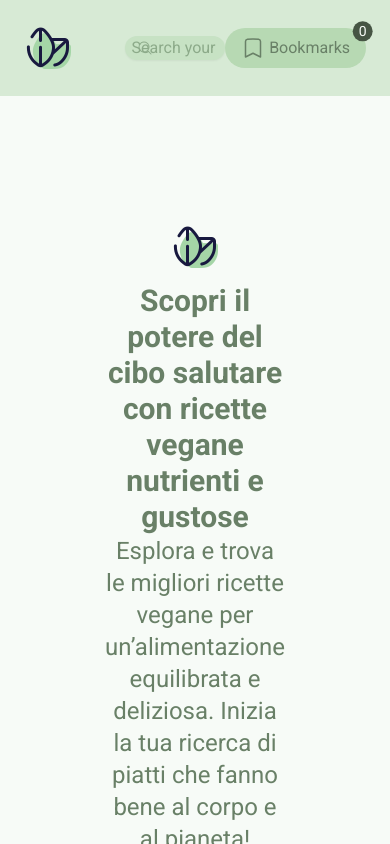
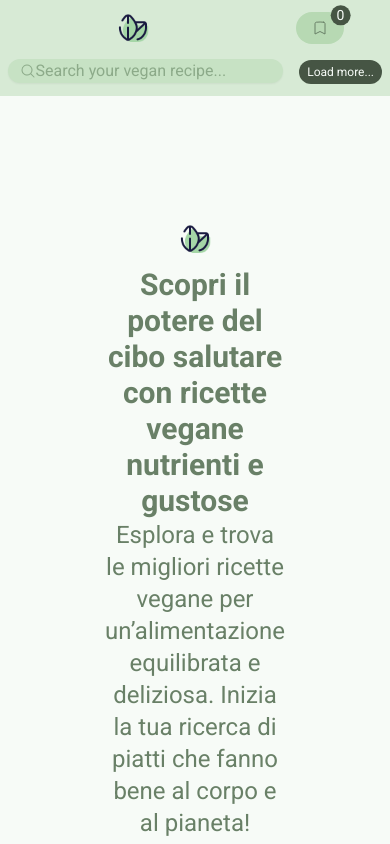
Before and after one commit to Pgalli992/s2i_react, a React (Vite) app: page / in a window 390 px wide. Built offline with nearby package versions, Linux system fonts and the light colour scheme.

Commit message:
start working to make app responsive

```diff
--- a/src/features/search/searchSlice.js
+++ b/src/features/search/searchSlice.js
@@ -11,14 +11,18 @@ const initialState = {
 export const searchSlice = createSlice({
   name: "searchedRecipe",
   initialState,
-  reducers: {},
+  reducers: {
+    clearRecipes: (state) => {
+      state.recipes = [];
+    },
+  },
   extraReducers: (builder) =>
     builder
       .addCase(fetchRecipesByQuery.pending, (state) => {
         state.status = "loading";
       })
       .addCase(fetchRecipesByQuery.fulfilled, (state, action) => {
-        state.recipes = action.payload.results;
+        state.recipes = [...state.recipes, ...action.payload.results];
         state.status = "idle";
       })
       .addCase(fetchRecipesByQuery.rejected, (state, action) => {
@@ -27,4 +31,6 @@ export const searchSlice = createSlice({
       }),
 });
 
+export const { clearRecipes } = searchSlice.actions;
+
 export default searchSlice.reducer;
--- a/src/services/apiRecipes.js
+++ b/src/services/apiRecipes.js
@@ -1,30 +1,35 @@
 import { createAsyncThunk } from "@reduxjs/toolkit";
 
-const API_KEYS = "f8d2d348135f45feb07327844d99dc9c";
+// const API_KEYS = "f8d2d348135f45feb07327844d99dc9c";
+const API_KEYS = "9359ad664d9947bdb4d83783fc50a5f2";
 const API_URL = "https://api.spoonacular.com/recipes/";
 const dietType = "vegan";
-const numOfResults = 100;
+const numOfResults = 10;
 
 const TIME_OUT = 1000;
 
-export const fetchRecipesByQuery = createAsyncThunk(
-  "recipes/fetchRecipesByQuery",
-  async function (searchQuery) {
+async function fetchWithTimeout(url) {
   const timeout = new Promise((_, reject) =>
     setTimeout(() => reject(new Error("Request timed out")), TIME_OUT),
   );
 
-    const fetchData = fetch(
-      `${API_URL}complexSearch?apiKey=${API_KEYS}&diet=${dietType}&addRecipeInformation=true&query=${searchQuery}&number=${numOfResults}`,
-    );
+  const fetchData = fetch(url);
 
-    try {
   const res = await Promise.race([fetchData, timeout]);
 
   if (!res.ok) throw new Error("Impossible to fetch data");
 
   const data = await res.json();
   return data;
+}
+
+export const fetchRecipesByQuery = createAsyncThunk(
+  "recipes/fetchRecipesByQuery",
+  async function ({ searchQuery, resultsAlreadyFetched = 0 }) {
+    const url = `${API_URL}complexSearch?apiKey=${API_KEYS}&diet=${dietType}&addRecipeInformation=true&query=${searchQuery}&number=${numOfResults}&offset=${resultsAlreadyFetched}`;
+
+    try {
+      return await fetchWithTimeout(url);
     } catch (error) {
       throw new Error(error.message || "Failed to fetch recipes");
     }
@@ -34,10 +39,11 @@ export const fetchRecipesByQuery = createAsyncThunk(
 export const fetchRecipeById = createAsyncThunk(
   "recipes/fetchRecipeById",
   async function (id) {
-    const res = await fetch(`${API_URL}${id}/information?apiKey=${API_KEYS}`);
-    if (!res.ok) throw Error("Failed getting recipe details");
-
-    const data = await res.json();
-    return data;
+    const url = `${API_URL}${id}/information?apiKey=${API_KEYS}`;
+    try {
+      return await fetchWithTimeout(url);
+    } catch (error) {
+      throw new Error(error.message || "Failed getting recipe details");
+    }
   },
 );
--- a/src/ui/Bookmarks.jsx
+++ b/src/ui/Bookmarks.jsx
@@ -1,4 +1,4 @@
-import { useState } from "react";
+import { useState, useRef, useEffect } from "react";
 import Badge from "./Badge";
 import { HiOutlineBookmark } from "react-icons/hi2";
 import { useDispatch, useSelector } from "react-redux";
@@ -11,6 +11,20 @@ function Bookmarks() {
 
   const dispatch = useDispatch();
 
+  const ref = useRef(null);
+
+  useEffect(() => {
+    function handleClickOutside(event) {
+      if (ref.current && !ref.current.contains(event.target)) {
+        setIsOpen(false);
+      }
+    }
+    document.addEventListener("mousedown", handleClickOutside);
+    return () => {
+      document.removeEventListener("mousedown", handleClickOutside);
+    };
+  }, []);
+
   function handleClick() {
     setIsOpen((open) => !open);
   }
@@ -18,15 +32,18 @@ function Bookmarks() {
   return (
     <>
       <button
-        className="align-end relative flex w-auto items-center justify-center gap-1 justify-self-end rounded-full bg-primary-500 px-4 py-2 duration-150 hover:bg-primary-700 hover:text-primary-200"
+        className="align-end relative flex w-auto items-center justify-center gap-1 justify-self-center rounded-full bg-primary-500 px-4 py-2 duration-150 hover:bg-primary-700 hover:text-primary-200 sm:justify-self-end"
         onClick={() => handleClick()}
       >
-        <HiOutlineBookmark className="text-2xl" />
-        <span>Bookmarks</span>
+        <HiOutlineBookmark className="text-md sm:text-2xl" />
+        <span className="hidden sm:inline">Bookmarks</span>
         <Badge numOfFavorites={bookmarks.length} />
       </button>
       {isOpen && (
-        <div className="min-1/3 absolute right-6 top-20 flex max-h-[70vh] w-1/4 items-center overflow-y-auto overflow-x-hidden rounded-3xl border-2 border-primary-700 bg-primary-100 py-4 pr-2 text-start shadow-2xl">
+        <div
+          ref={ref}
+          className="min-1/3 absolute right-6 top-20 flex max-h-[70vh] w-1/4 items-center overflow-y-auto overflow-x-hidden rounded-3xl border-2 border-primary-700 bg-primary-100 py-4 pr-2 text-start shadow-2xl"
+        >
           <ul className="flex w-full flex-col items-center">
             {bookmarks && bookmarks.length > 0 ? (
               bookmarks.map((recipe) => (
--- a/src/ui/Button.jsx
+++ b/src/ui/Button.jsx
@@ -2,7 +2,7 @@ function Button({ text = "Button", onClick = null }) {
   return (
     <div>
       <button
-        className="rounded-full bg-primary-900 px-4 py-2 text-primary-100"
+        className="w-max rounded-full bg-primary-900 px-2 py-1 text-xs text-primary-100 sm:px-4 sm:py-2"
         onClick={onClick}
       >
         {text}
--- a/src/ui/Header.jsx
+++ b/src/ui/Header.jsx
@@ -3,7 +3,7 @@ import Logo from "./Logo";
 import SearchBar from "./SearchBar";
 function Header() {
   return (
-    <header className="fixed z-50 mx-auto grid h-24 w-full grid-cols-header items-center justify-center bg-primary-300 px-6 text-center">
+    <header className="fixed z-50 mx-auto grid h-24 w-full grid-cols-header items-center justify-center gap-y-2 bg-primary-300 px-2 py-2 text-center sm:px-6">
       <Logo />
       <SearchBar placeholder="Search your vegan recipe..." />
       <Favourites />
--- a/src/ui/Logo.jsx
+++ b/src/ui/Logo.jsx
@@ -1,8 +1,11 @@
 import logo from "../assets/icons/logo.png";
 function Logo() {
   return (
-    <a href="/" className="max-w-fit cursor-pointer">
-      <img src={logo} className="aspect-square w-12" />
+    <a
+      href="/"
+      className="col-span-2 col-start-1 max-w-fit cursor-pointer justify-self-center sm:col-span-1 sm:justify-self-start"
+    >
+      <img src={logo} className="aspect-square w-8 sm:w-12" />
     </a>
   );
 }
--- a/src/ui/NumResults.jsx
+++ b/src/ui/NumResults.jsx
@@ -4,7 +4,7 @@ function NumResults() {
   const { recipes } = useSelector((state) => state.search);
 
   return (
-    <span className="fixed left-1/4 top-[90%] w-auto -translate-x-[120%] rounded-full bg-primary-300 px-4 py-2">
+    <span className="fixed left-1/4 top-[92%] w-auto -translate-x-[120%] rounded-full bg-primary-300 px-4 py-2">
       Recipes: {recipes.length}
     </span>
   );
--- a/src/ui/SearchBar.jsx
+++ b/src/ui/SearchBar.jsx
@@ -1,39 +1,58 @@
 import { useNavigate } from "react-router";
 import { HiMagnifyingGlass } from "react-icons/hi2";
-import { useDispatch } from "react-redux";
+import { useDispatch, useSelector } from "react-redux";
 import { useState } from "react";
 import { fetchRecipesByQuery } from "../services/apiRecipes";
+import Button from "./Button";
 // eslint-disable-next-line react/prop-types
 function SearchBar({ placeholder = "" }) {
   const navigate = useNavigate();
   const [searchQuery, setSearchQuery] = useState("");
   const dispatch = useDispatch();
 
+  const { recipes } = useSelector((state) => state.search);
+
   function handleSubmit(e) {
     e.preventDefault();
     if (!searchQuery) return;
-    dispatch(fetchRecipesByQuery(searchQuery));
+    dispatch(fetchRecipesByQuery({ searchQuery }));
     navigate(`search_recipes`);
-
-    setSearchQuery("");
   }
 
   return (
+    <div className="col-span-3 row-start-2 flex w-full justify-center gap-4 sm:col-span-1 sm:col-start-2 sm:row-start-1 sm:gap-8">
       <form
-      className="group relative flex items-center justify-center gap-1"
+        className="group relative flex h-full w-[100%] items-center justify-center gap-1 md:w-[70%]"
         onSubmit={handleSubmit}
       >
         <input
           type="text"
           placeholder={placeholder}
-        className="text-md relative w-full rounded-full bg-primary-400 px-[7%] text-primary-900 caret-primary-900 shadow-sm outline-none transition-all duration-300 placeholder:text-primary-700 focus:scale-105 focus:pl-6 focus:placeholder-transparent focus:shadow-md sm:h-10"
+          className="text-md relative w-full rounded-full bg-primary-400 px-[10%] text-primary-900 caret-primary-900 shadow-sm outline-none transition-all duration-300 placeholder:text-primary-700 focus:scale-105 focus:pl-6 focus:placeholder-transparent focus:shadow-md sm:h-10"
           value={searchQuery}
-        onChange={(e) => setSearchQuery(e.target.value)}
+          onChange={(e) => {
+            setSearchQuery(e.target.value);
+          }}
         />
         <button className="absolute left-2 flex aspect-square h-full items-center justify-center rounded-full bg-transparent text-primary-700 transition-all duration-500 group-focus-within:left-[100%] group-focus-within:-translate-x-1/2 group-focus-within:scale-105 group-focus-within:bg-primary-900 group-focus-within:text-primary-200">
           <HiMagnifyingGlass />
         </button>
       </form>
+      {/* {recipes.length >= 100 && ( */}
+      <Button
+        text="Load more..."
+        fontSizeInPixels="3"
+        onClick={() => {
+          dispatch(
+            fetchRecipesByQuery({
+              searchQuery: searchQuery,
+              resultsAlreadyFetched: recipes.length,
+            }),
+          );
+        }}
+      />
+      {/* )} */}
+    </div>
   );
 }
 
--- a/src/ui/Sidebar.jsx
+++ b/src/ui/Sidebar.jsx
@@ -23,7 +23,7 @@ function Sidebar() {
 
   return (
     <aside className="flex h-full overflow-hidden shadow-xl">
-      <ul className="flex h-full w-full flex-col items-center gap-2 overflow-y-auto">
+      <ul className="flex h-full w-full flex-col items-center gap-2 overflow-y-auto pb-20">
         {recipes && recipes.length > 0 ? (
           recipes.map((recipe) => (
             <RecipePreview recipe={recipe} key={`preview-${recipe.id}`} />
```
Also changed, not shown: notes.txt. Lines whose indentation alone changed are shown as unchanged.
